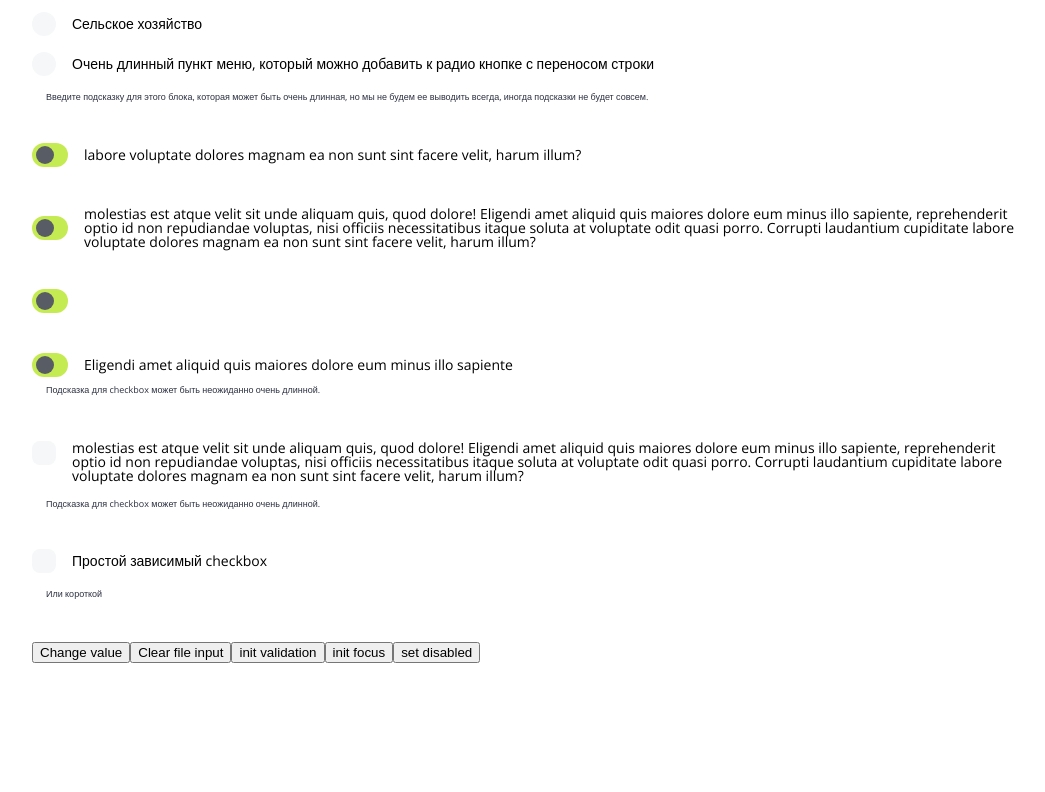
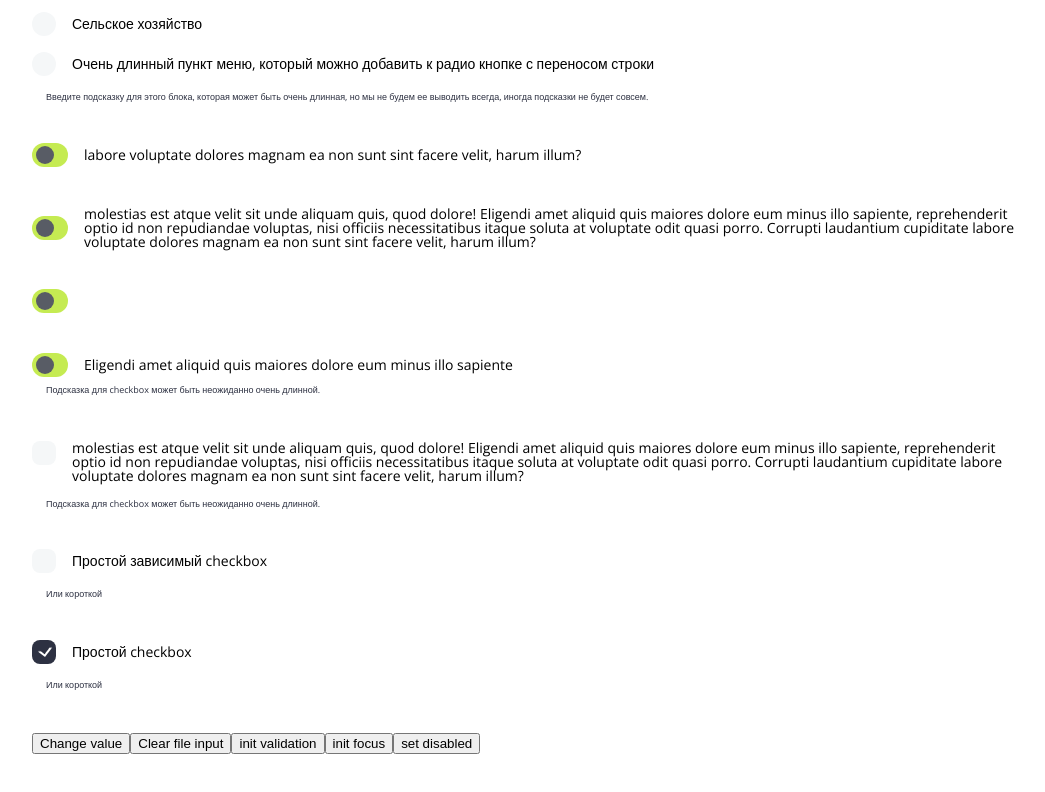
Before and after one commit to djembuka/form-controls, a Vue app: page / in a window 1280 px wide. Shown: the part 1345-2137 px from the top of the page, without its empty margins (108-1153 px from the left). Before the commit the page ends 2066 px from the top, so only its background shows below. Built offline with nearby package versions, Linux system fonts and the light colour scheme.

Commit message:
Checkbox fixed

```diff
--- a/src/components/controls/ControlCheckboxCheckbox.vue
+++ b/src/components/controls/ControlCheckboxCheckbox.vue
@@ -43,7 +43,7 @@ export default {
         return this.control.checked;
       },
       set(checked) {
-        this.$emit('input', checked);
+        this.$emit('input', { checked });
       },
     },
     invalid() {
--- a/src/store.js
+++ b/src/store.js
@@ -324,6 +324,18 @@ export default createStore({
           hint_external: 'Или короткой',
           dependency: 'id6',
         },
+        {
+          property: 'checkbox',
+          type: 'checkbox',
+          id: 'id9',
+          name: 'SIMPLE_CHECKBOX_2',
+          required: true,
+          label: 'Простой checkbox',
+          value: 'some',
+          checked: true,
+          disabled: false,
+          hint_external: 'Или короткой',
+        },
       ],
     };
   },
```
